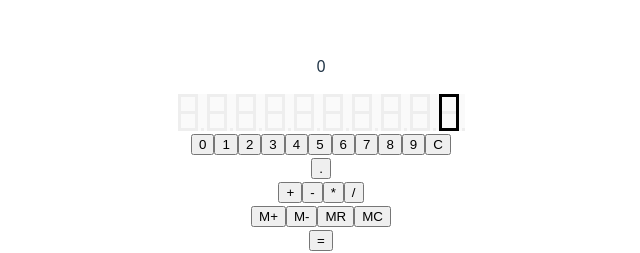
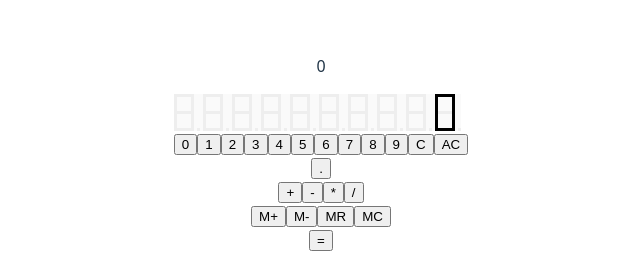
Before and after one commit to zndk-hys/calculator, a React (Vite) app: page / in a window 1280 px wide. Shown: the part 196-449 px from the top of the page, without its empty margins (319-959 px from the left). Built offline with nearby package versions, Linux system fonts and the light colour scheme.

Commit message:
CをACに変更。Cを別途新しく追加（入力中の数値をリセット）

```diff
--- a/src/actions.js
+++ b/src/actions.js
@@ -1,6 +1,7 @@
 export const actions = {
     NUM: 'numKey',
     CLEAR: 'clearKey',
+    All_CLEAR: 'allClearKey',
     OP: 'operatorKey',
     EQUAL: 'equalKey',
     DOT: 'dotKey',
--- a/src/components/Calc.jsx
+++ b/src/components/Calc.jsx
@@ -16,6 +16,7 @@ export default function Calc({length}) {
             <Keypad
                 onNum={e => dispatch({type: actions.NUM, payload: {kind: e.target.value}})}
                 onClear={e => dispatch({type: actions.CLEAR})}
+                onAllClear={e => dispatch({type: actions.All_CLEAR})}
                 onDot={e => dispatch({type: actions.DOT})}
                 onOperator={e => dispatch({type: actions.OP, payload: {kind: e.target.value}})}
                 onMemory={e => dispatch({type: actions.MEM, payload: {kind: e.target.value}})}
--- a/src/components/Keypad.jsx
+++ b/src/components/Keypad.jsx
@@ -1,4 +1,4 @@
-export default function Keypad({onNum, onClear, onDot, onOperator, onEqual, onMemory, onMemoryRecall, onMemoryClear}) {
+export default function Keypad({onNum, onClear, onAllClear, onDot, onOperator, onEqual, onMemory, onMemoryRecall, onMemoryClear}) {
     return (
         <div>
             <input type="button" value="0" onClick={onNum} />
@@ -11,7 +11,8 @@ export default function Keypad({onNum, onClear, onDot, onOperator, onEqual, onMe
             <input type="button" value="7" onClick={onNum} />
             <input type="button" value="8" onClick={onNum} />
             <input type="button" value="9" onClick={onNum} />
-            <input type="button" value="C" onClick={onClear} /><br />
+            <input type="button" value="C" onClick={onClear} />
+            <input type="button" value="AC" onClick={onAllClear} /><br />
             <input type="button" value="." onClick={onDot} /><br />
             <input type="button" value="+" onClick={onOperator} />
             <input type="button" value="-" onClick={onOperator} />
--- a/src/reducer.js
+++ b/src/reducer.js
@@ -150,6 +150,16 @@ function handleEqualAction(state, action) {
 }
 
 function handleClearAction(state, action) {
+    if (state.state === states.IN_INT || state.state === states.IN_FRAC || state.state === states.RESULT) {
+        return {
+            ...state,
+            state: states.IN_INT,
+            operandRight: '0',
+        };
+    }
+}
+
+function handleAllClearAction(state, action) {
     return {
         ...state,
         state: states.INIT,
@@ -244,6 +254,7 @@ export function calcReducer(state, action) {
     switch (action.type) {
         case actions.NUM        : return handleNumAction(state, action);
         case actions.CLEAR      : return handleClearAction(state, action);
+        case actions.All_CLEAR  : return handleAllClearAction(state, action);
         case actions.OP         : return handleOperatorAction(state, action);
         case actions.EQUAL      : return handleEqualAction(state, action);
         case actions.DOT        : return handleDotAction(state, action);
```
